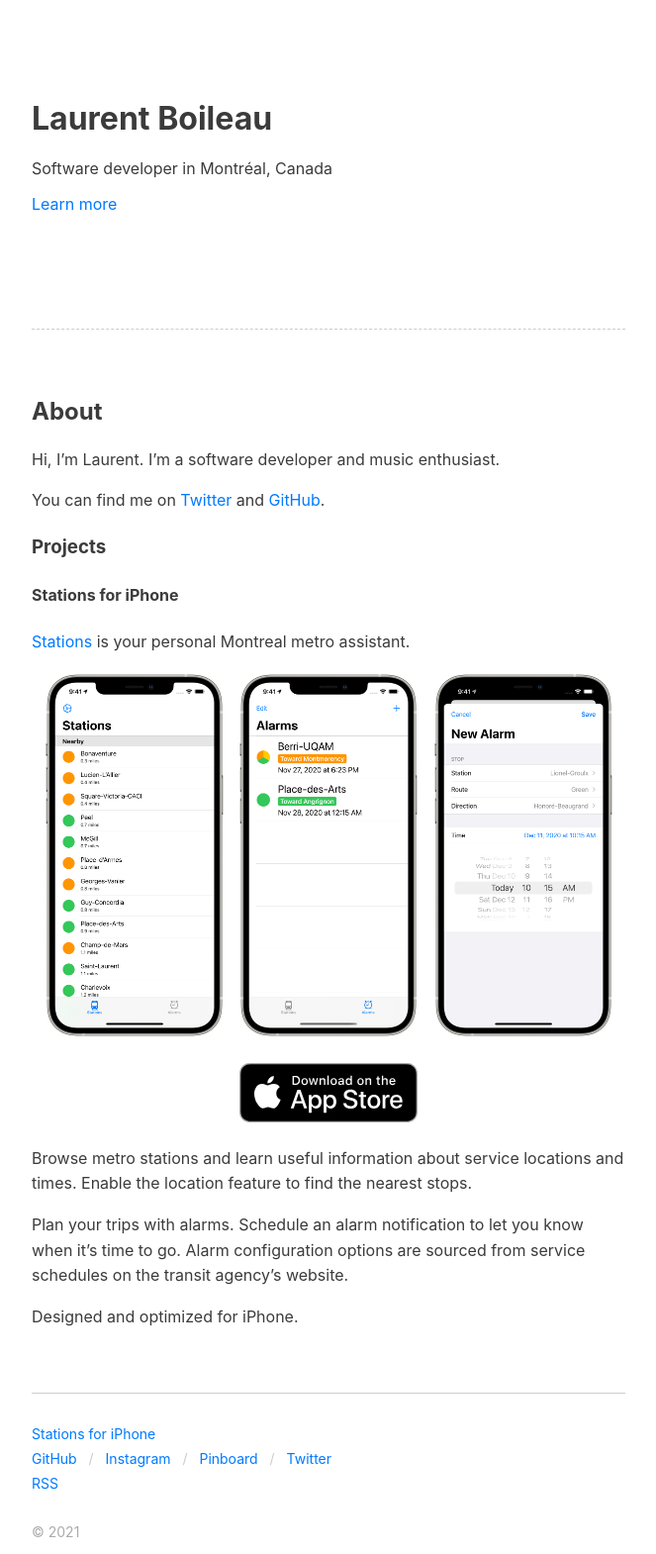
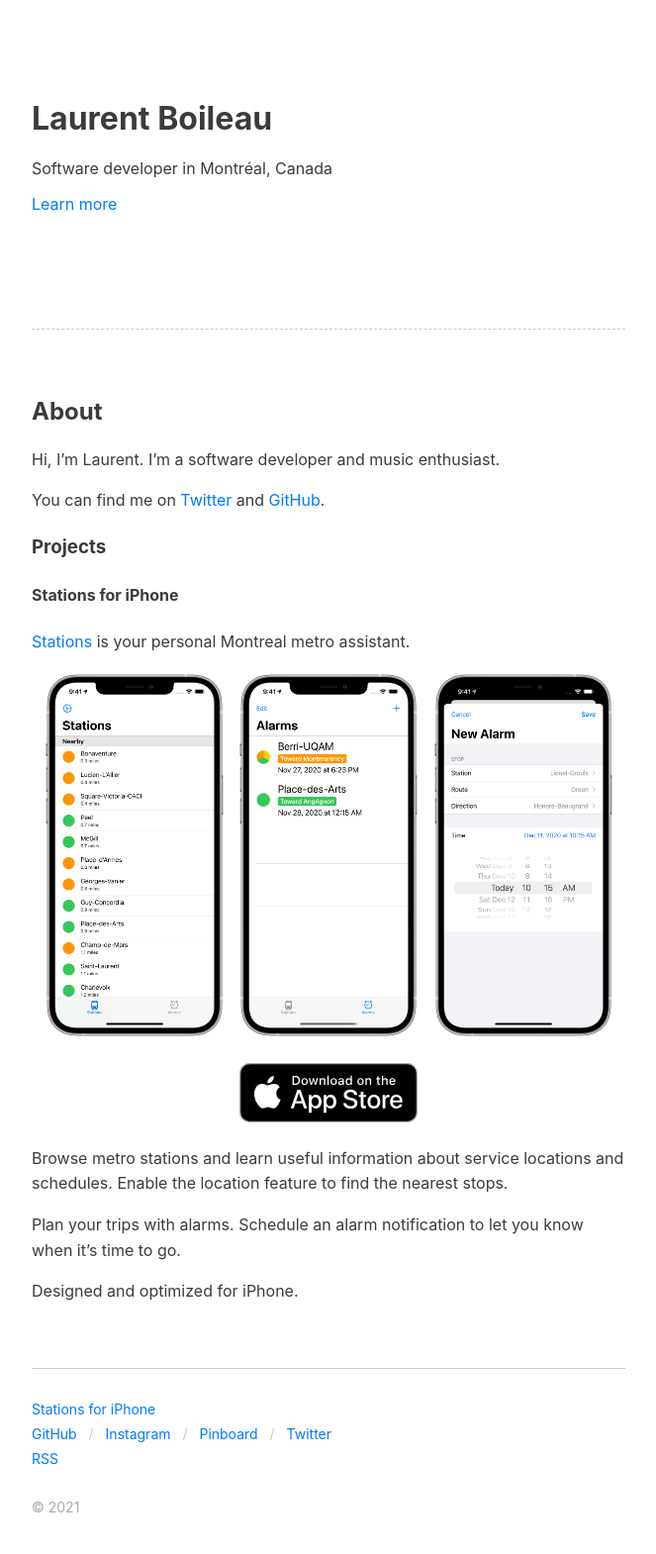
Before and after one commit to laurentboileau/laurentboileau.github.io, a Jekyll site: the page built from about.markdown, in a window 1280 px wide. Shown: the whole page at 99% size, without its empty margins (308-971 px from the left). Built offline with Jekyll 4.4.1, drawn with Linux system fonts in a browser that asks for light colours; after the commit the page ends 1545 px from its top, so only the background shows below that.

Commit message:
Minor text changes
Signed-off-by: Laurent Boileau <developer@laurentboileau.ca>

```diff
--- a/_posts/2021-03-22-introducing-stations-for-iphone.markdown
+++ b/_posts/2021-03-22-introducing-stations-for-iphone.markdown
@@ -19,7 +19,7 @@
     </a>
 </p>
 
-Browse metro stations and learn useful information about service locations and times. Enable the location feature to find the nearest stops.
+Browse metro stations and learn useful information about service locations and schedules. Enable the location feature to find the nearest stops.
 
 Plan your trips with alarms. Schedule an alarm notification to let you know when it’s time to go.
 
--- a/about.markdown
+++ b/about.markdown
@@ -26,9 +26,9 @@
     </a>
 </p>
 
-Browse metro stations and learn useful information about service locations and times. Enable the location feature to find the nearest stops.
+Browse metro stations and learn useful information about service locations and schedules. Enable the location feature to find the nearest stops.
 
-Plan your trips with alarms. Schedule an alarm notification to let you know when it’s time to go. Alarm configuration options are sourced from service schedules on the transit agency’s website.
+Plan your trips with alarms. Schedule an alarm notification to let you know when it’s time to go.
 
 Designed and optimized for iPhone.
 
```
